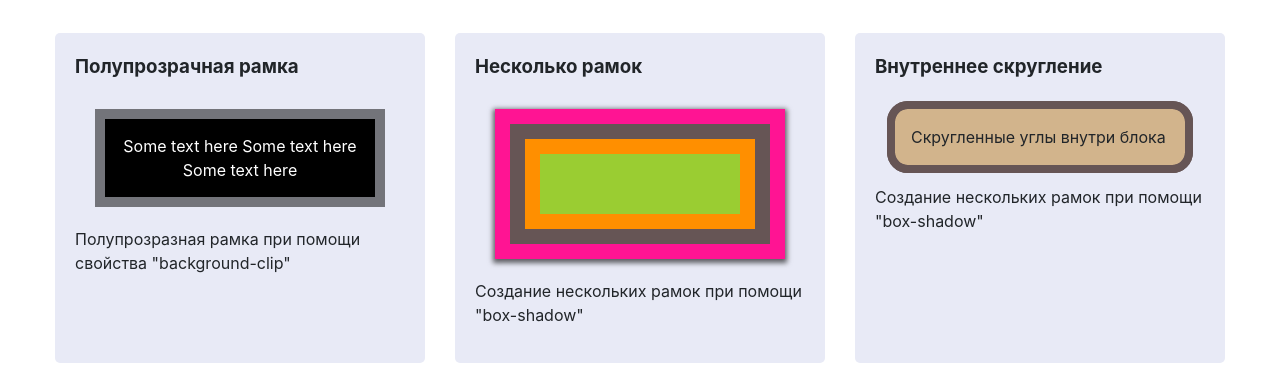
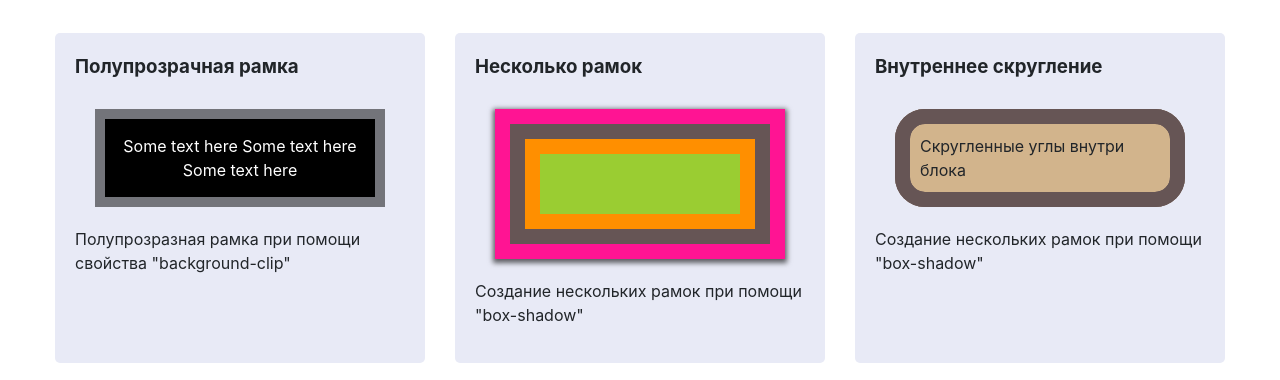
Before and after one commit to F0oocuS/css-secret, a plain HTML site: page index.html in a window 1280 px wide. Shown: the part 392-772 px from the top of the page. Drawn offline with Linux system fonts and the light colour scheme.

Commit message:
change internal fillet card

```diff
--- a/css/main.css
+++ b/css/main.css
@@ -77,10 +77,11 @@
 
 .internal-fillet {
 	background: tan;
-	border-radius: .8em;
-	padding: 1em;
-	box-shadow: 0 0 0 .5em #655;
-	outline: .5em solid #655;
+	border-radius: 30px;
+	padding: 25px;
+	box-shadow: inset 0 0 0 15px #655;
+	outline: 15px solid #655;
+	outline-offset: -15px;
 }
 
 .striped-bg {
```
